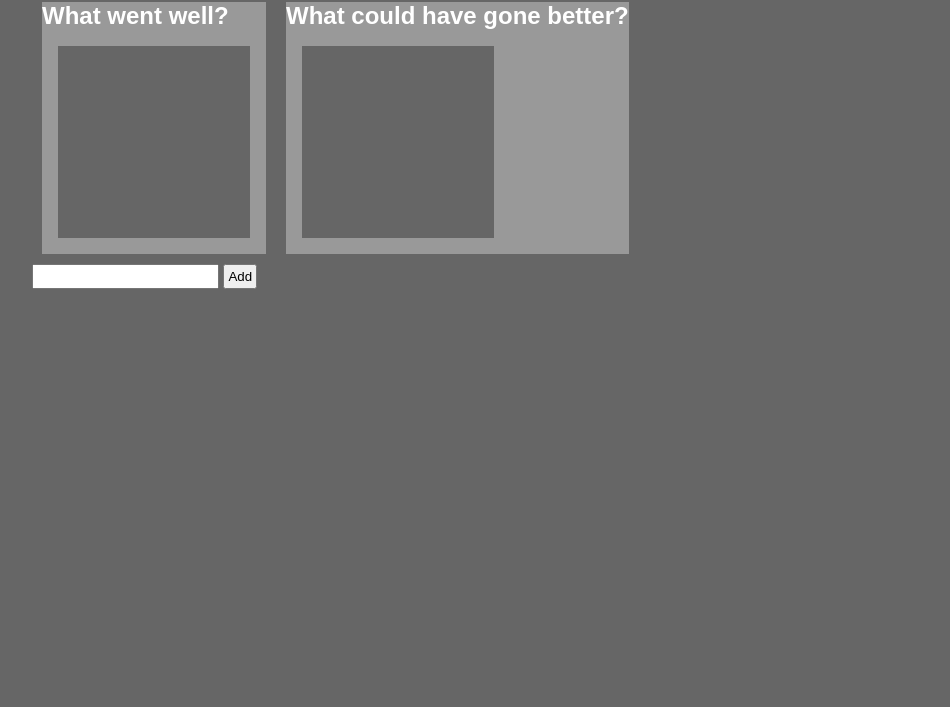
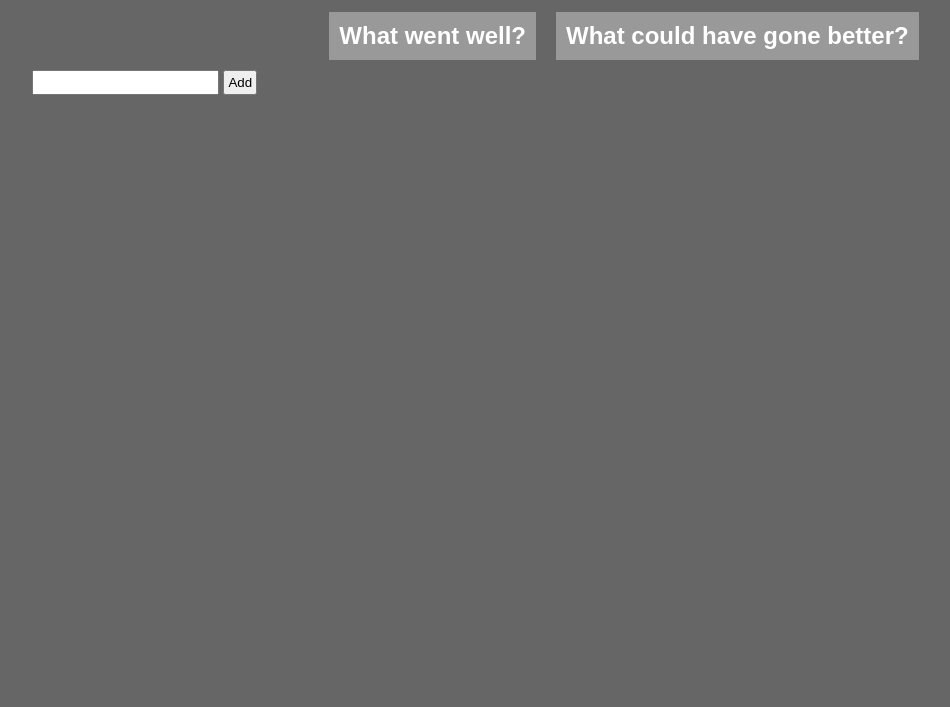
Before and after one commit to samwessel/retro, a website: page public/index.html in a window 1280 px wide. Shown: the part 93-800 px from the top of the page, without its empty margins (16-966 px from the left). Drawn offline with nearby package versions, Linux system fonts and the light colour scheme.

Commit message:
Style improvements

```diff
--- a/public/client.js
+++ b/public/client.js
@@ -3,11 +3,11 @@ var categories = ["What went well?", "What could have gone better?"];
 
 $(function(){
 	categories.forEach(function(category) {
-		var e = $('<div class="category" id="'+hyphenate(category)+'"></div>');
-		e.append($("<h2>").text(category))
-		e.append($('<ul>'));
-		e.append($('<div class="droppable"></div>'))
-		$("#container").append(e);
+		$("#container").append(
+			$("<div>").addClass("category").attr("id", hyphenate(category))
+				.append($("<h2>").text(category))
+				.append($("<ul>"))
+		);
 	});
 
 	$('form').on('submit',function(e){
@@ -29,14 +29,13 @@ $(function(){
 		$("#description").val("");
 	})
 
-	$( ".droppable" ).droppable({
+	$( ".category" ).droppable({
 		hoverClass: "drop-hover",
 		drop: function(event, ui) {
 			var text = ui.draggable.text();
 			var category = $(this).closest(".category").attr("id");
 			var id = ui.draggable.attr("id");
 			var json = JSON.stringify({ text: text,  category: category, id: id });
-			console.log(json);
 
 			socket.send(json);
 			ui.draggable.remove();
@@ -55,11 +54,7 @@ socket.onmessage = function (event) {
 	$("#"+obj.id).remove();
 
   	$("#"+obj.category+" ul").append(
-		$("<li>").text(obj.text)
-		.attr('id', obj.id)
-		.draggable({
-			revert: true
-		})
+		$("<li>").text(obj.text).attr('id', obj.id).draggable({ revert: true })
 		.append('<span class="plus"></span>')
 	);
 }
--- a/public/style.css
+++ b/public/style.css
@@ -22,7 +22,7 @@ ul li a{
   text-decoration:none;
 }
 
-ul li, .droppable, .draggable {
+ul li, .draggable {
   margin:1em;
   float:left;
   color:#000;
@@ -51,6 +51,8 @@ input,button {
 
 #container {
   display: flex;
+  align-items: stretch;
+  justify-content: center;
 }
 
 .category {
@@ -65,3 +67,8 @@ input,button {
 .drop-hover {
   background: #ccc;
 }
+
+h1, h2 {
+  text-align: center;
+  margin: 10px;
+}
```
